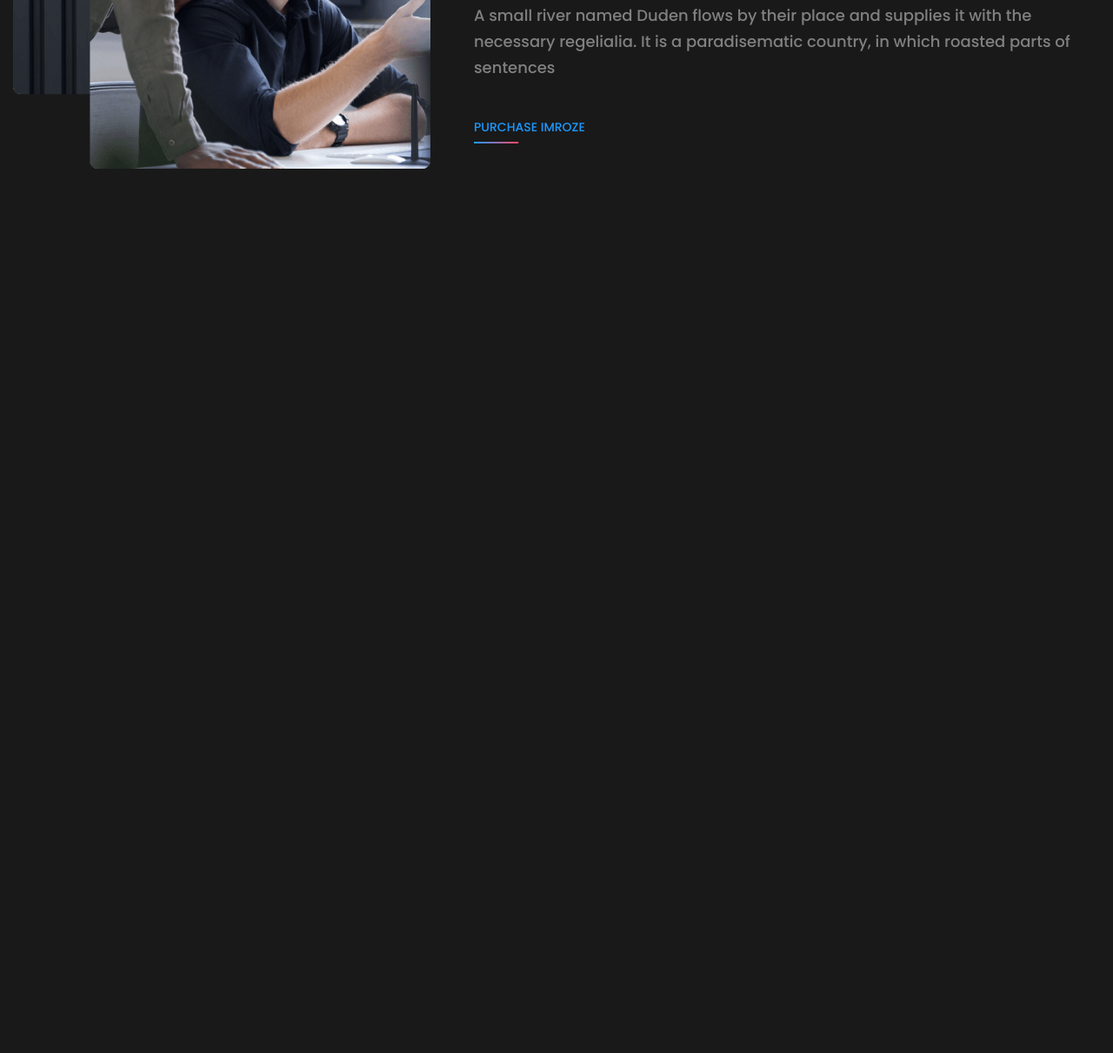
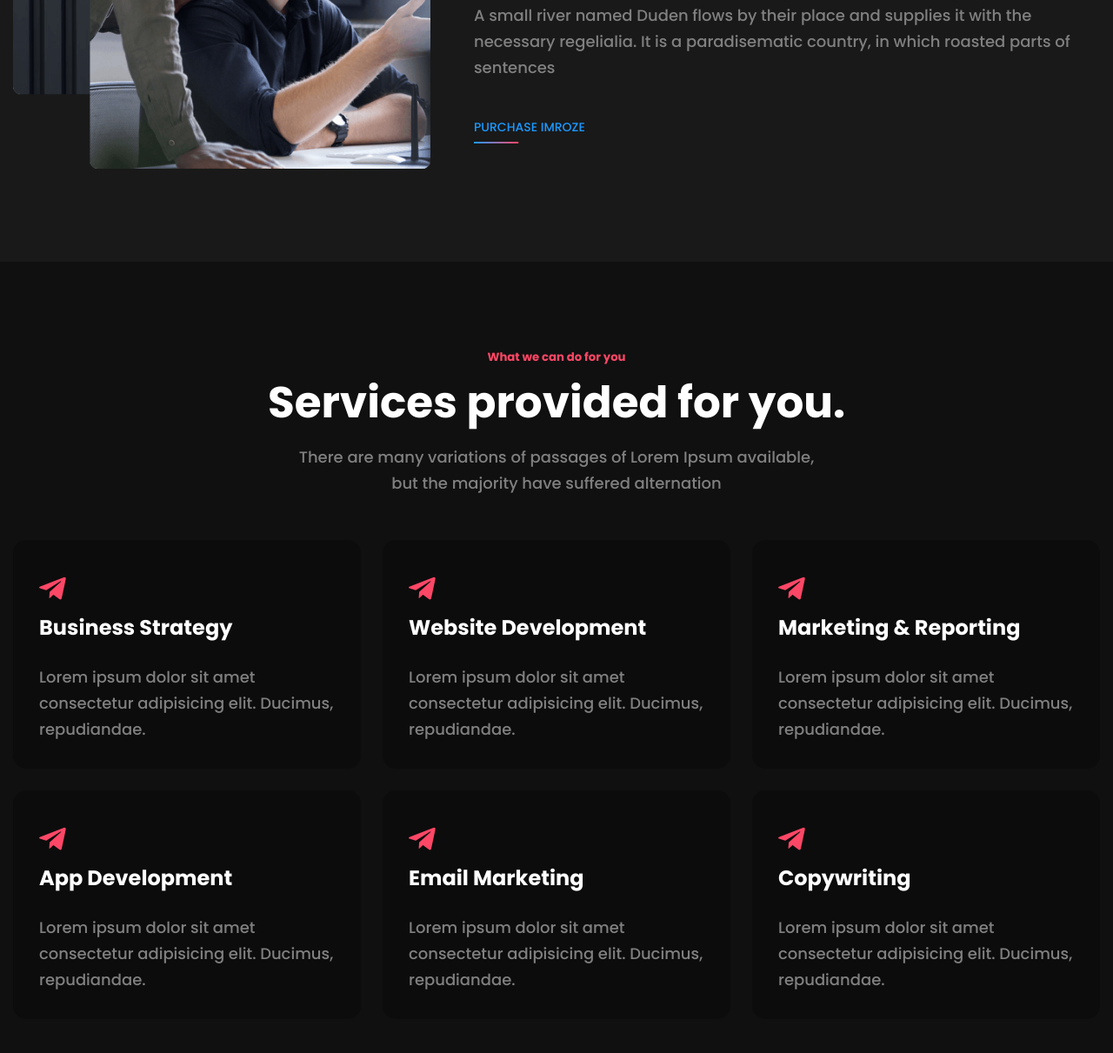
Before and after one commit to azizulwd/portfolio-website-clone, a plain HTML site: page index.html in a window 1280 px wide. Shown: the part 1414-2625 px from the top of the page at 87% size. Before the commit the page ends 1715 px from the top, so only its background shows below. Drawn offline with Linux system fonts and the light colour scheme.

Commit message:
service section added

```diff
--- a/index.html
+++ b/index.html
@@ -85,6 +85,50 @@
         </div>
     </section>
 
+
+    <!-- =========== Service =========== -->
+    <section class="works sectionMargin">
+        <div class="works_container container">
+            <div class="works_header">
+                <h5>What we can do for you</h5>
+                <h2>Services provided for you.</h2>
+                <p>There are many variations of passages of Lorem Ipsum available, but the majority have suffered alternation</p>
+            </div>
+            <div class="projects_container">
+                <div class="project">
+                    <span><i class="fab fa-telegram-plane"></i></span>
+                    <h4>Business Strategy</h4>
+                    <p>Lorem ipsum dolor sit amet consectetur adipisicing elit. Ducimus, repudiandae.</p>
+                </div>
+                <div class="project">
+                    <span><i class="fab fa-telegram-plane"></i></span>
+                    <h4>Website Development</h4>
+                    <p>Lorem ipsum dolor sit amet consectetur adipisicing elit. Ducimus, repudiandae.</p>
+                </div>
+                <div class="project">
+                    <span><i class="fab fa-telegram-plane"></i></span>
+                    <h4>Marketing & Reporting</h4>
+                    <p>Lorem ipsum dolor sit amet consectetur adipisicing elit. Ducimus, repudiandae.</p>
+                </div>
+                <div class="project">
+                    <span><i class="fab fa-telegram-plane"></i></span>
+                    <h4>App Development</h4>
+                    <p>Lorem ipsum dolor sit amet consectetur adipisicing elit. Ducimus, repudiandae.</p>
+                </div>
+                <div class="project">
+                    <span><i class="fab fa-telegram-plane"></i></span>
+                    <h4>Email Marketing</h4>
+                    <p>Lorem ipsum dolor sit amet consectetur adipisicing elit. Ducimus, repudiandae.</p>
+                </div>
+                <div class="project">
+                    <span><i class="fab fa-telegram-plane"></i></span>
+                    <h4>Copywriting</h4>
+                    <p>Lorem ipsum dolor sit amet consectetur adipisicing elit. Ducimus, repudiandae.</p>
+                </div>
+            </div>
+        </div>
+    </section>
+
 </main>
 
 </body>
--- a/styles/style.css
+++ b/styles/style.css
@@ -191,3 +191,56 @@ About-Css
 .about_details a:hover::after{
     transform: scaleX(1);
 }
+
+
+
+/* ==========================
+Service-Css
+========================== */
+.works{
+    padding: 100px 0;
+    background: #101010;
+}
+.works_header{
+    margin-bottom: 50px;
+    text-align: center;
+}
+.works_header h5{
+    color: #fd4766;
+    margin-bottom: 5px;
+}
+.works_header h2{
+    color: #fff;
+    margin-bottom: 10px;
+}
+.works_header p{
+    font-size: 18px;
+    color: gray;
+    width: 600px;
+    margin: 0 auto;
+    line-height: 30px;
+}
+.projects_container{
+    display: grid;
+    grid-template-columns: repeat(3, 1fr);
+    grid-gap: 25px;
+}
+.project{
+    background: #0c0c0c;
+    padding: 30px;
+    border-radius: 15px;
+}
+.project span {
+    color: #fd4766;
+    font-size: 35px;
+    display: inline-block;
+}
+.project h4{
+    color: #fff;
+    margin-bottom: 25px;
+}
+.project p {
+    font-size: 18px;
+    color: gray;
+    line-height: 30px;
+}
```
